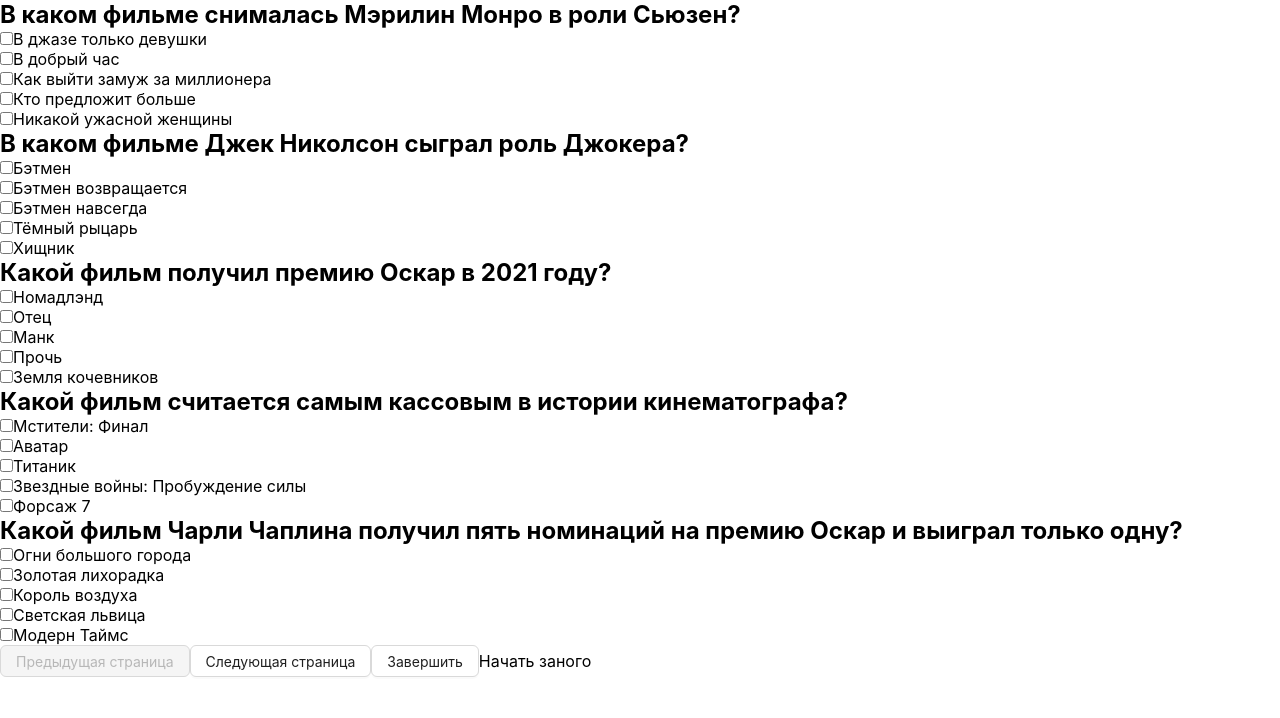
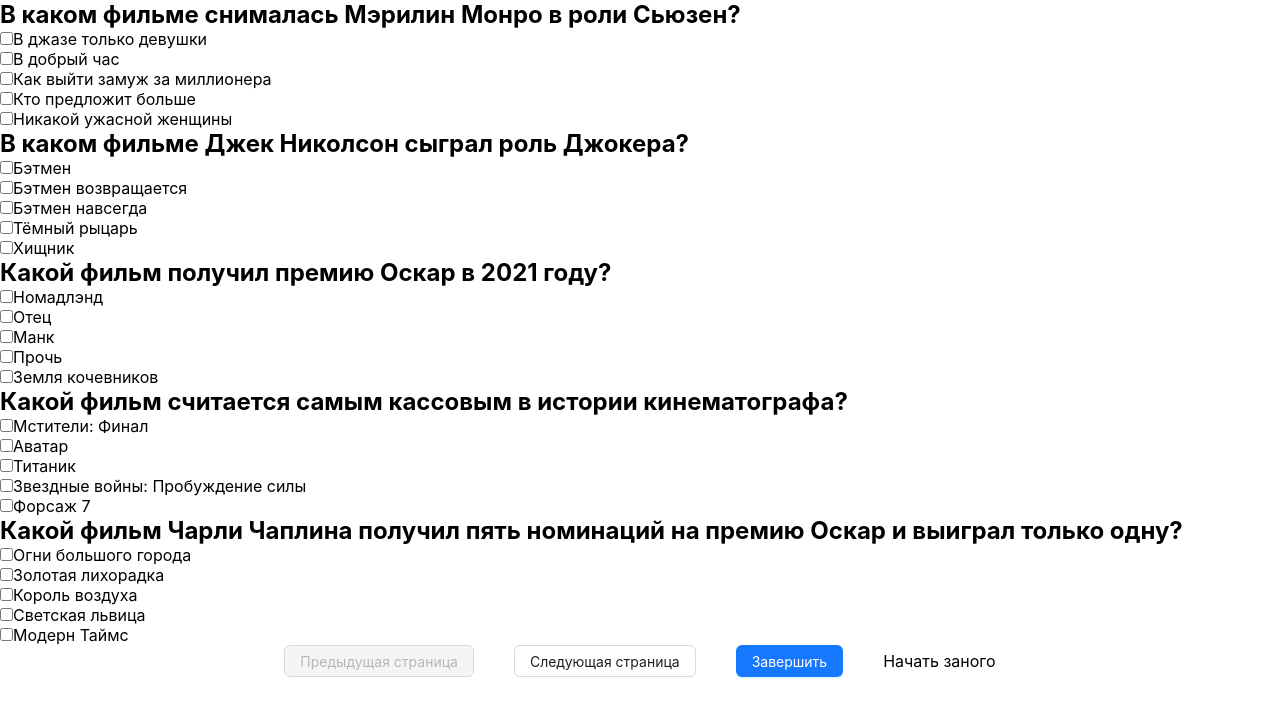
Before and after one commit to stassold/cinema-quiz, a React app: page / in a window 1280 px wide. Shown: the top 718 px of the page. Built offline with nearby package versions, Linux system fonts and the light colour scheme.

Commit message:
Add Style to ButtonNavigationComponent.tsx

```diff
--- a/src/shared/ui/ButtonNavigation/ButtonNavigation.module.scss
+++ b/src/shared/ui/ButtonNavigation/ButtonNavigation.module.scss
@@ -1,3 +1,7 @@
 .main {
   display: flex;
+  justify-content: center;
+  align-items: center;
+  gap: 40px;
+
 }
--- a/src/shared/ui/ButtonNavigation/ButtonNavigationComponent.tsx
+++ b/src/shared/ui/ButtonNavigation/ButtonNavigationComponent.tsx
@@ -1,5 +1,7 @@
 import React from "react";
 import {Button} from "antd";
+import cls from './ButtonNavigation.module.scss'
+import {classNames} from "shared/lib/classNames/classNames";
 
 interface ButtonNavigationProps {
     handlePreviousPage: () => void;
@@ -22,10 +24,10 @@
 }: ButtonNavigationProps ) => {
 
     return(
-        <div>
+        <div className={classNames(cls.main)}>
             <Button onClick={handlePreviousPage} disabled={currentPage === 0}>Предыдущая страница</Button>
             <Button onClick={handleNextPage} disabled={currentPage === Math.ceil(countQuestions / 5) - 1}> Следующая страница</Button>
-            <Button onClick={handleQuizSubmit} disabled={isFinished}>Завершить</Button>
+            <Button type={"primary"} onClick={handleQuizSubmit} disabled={isFinished}>Завершить</Button>
             <a href={'/'}>Начать заного</a>
             {isFinished && <div> Ваши очки {score}</div>}
         </div>
```
